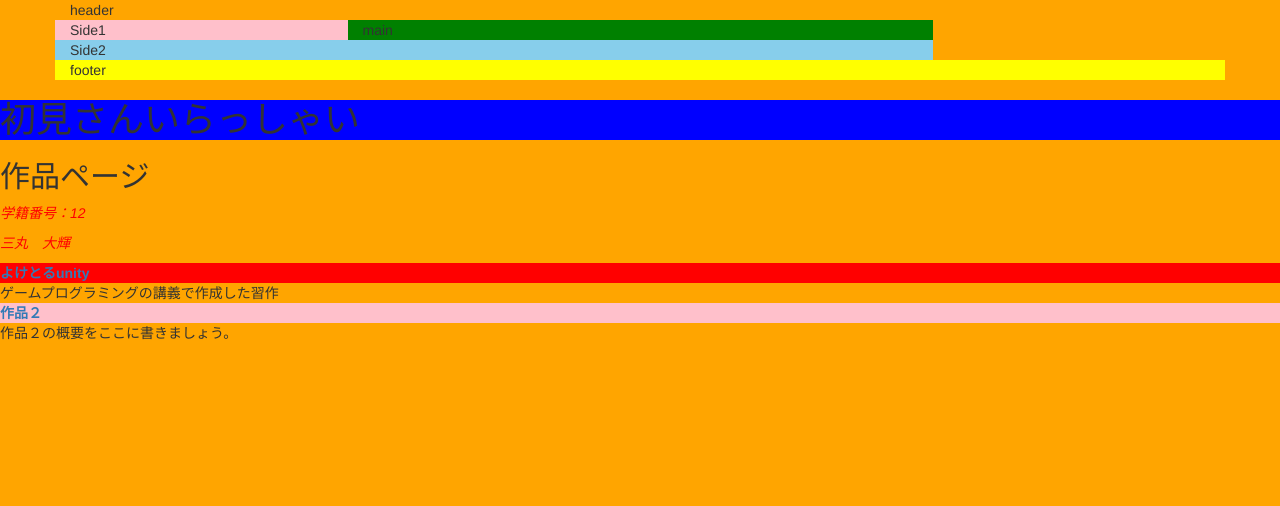
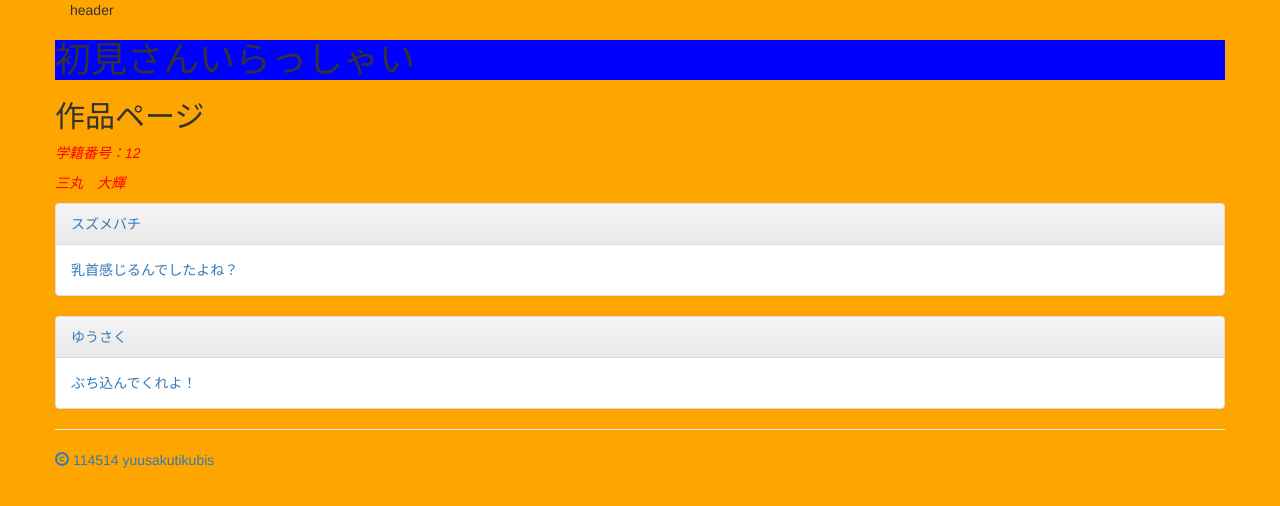
Before and after one commit to haiperion/haiperion.github.io, a plain HTML site: page index.html in a window 1280 px wide. Drawn offline with nearby package versions, Linux system fonts and the light colour scheme.

Commit message:
乳首感じるんでしたよね?

```diff
--- a/index.html
+++ b/index.html
@@ -27,23 +27,34 @@
 
 <div class="container">
   <div class="row">
-    <div class="col-sm-3" style="background: pink;">Side1</div>
-    <div class="col-sm-6" style="background: green;">main</div>
-    <div class="col-sm-9" style="background: skyblue;">Side2</div>
-  </div>
-</div>
 
-
-<div class="container" id="header" style="background: yellow;">footer</div>
 
 <h1 class="work-title3">初見さんいらっしゃい<h1>
 <h2>作品ページ</h2>
         <p>学籍番号：12</p>
         <p>三丸　大輝</p>
-        <dl>
-            <dt class="work-title"><a href="http://haiperion.github.io/yoketoru/">よけとるunity</a></li></dt>
-            <dd>ゲームプログラミングの講義で作成した習作</dd>
 
-            <dt class="work-title2"><a href="http://www.gochiusa.com/">作品２</a></li></dt>
-            <dd>作品２の概要をここに書きましょう。</dd>
-        </dl>
+        <div class="panel panel-default">
+          <div class="panel-heading"><a href="http://haiperion.github.io/yoketoru/">スズメバチ</div>
+          <div class="panel-body">
+            乳首感じるんでしたよね？
+          </div>
+        </div>
+
+        <div class="panel panel-default">
+          <div class="panel-heading"><a href="http://www.gochiusa.com/">ゆうさく</div>
+          <div class="panel-body">
+            ぶち込んでくれよ！
+          </div>
+        </div＞
+
+    </div>
+  </div>
+
+
+<hr>
+    <div class="container　text-center" id="footer"><span class="glyphicon glyphicon-copyright-mark"></span> 114514 yuusakutikubis</div>
+  </hr>
+
+</body>
+</html>
```
